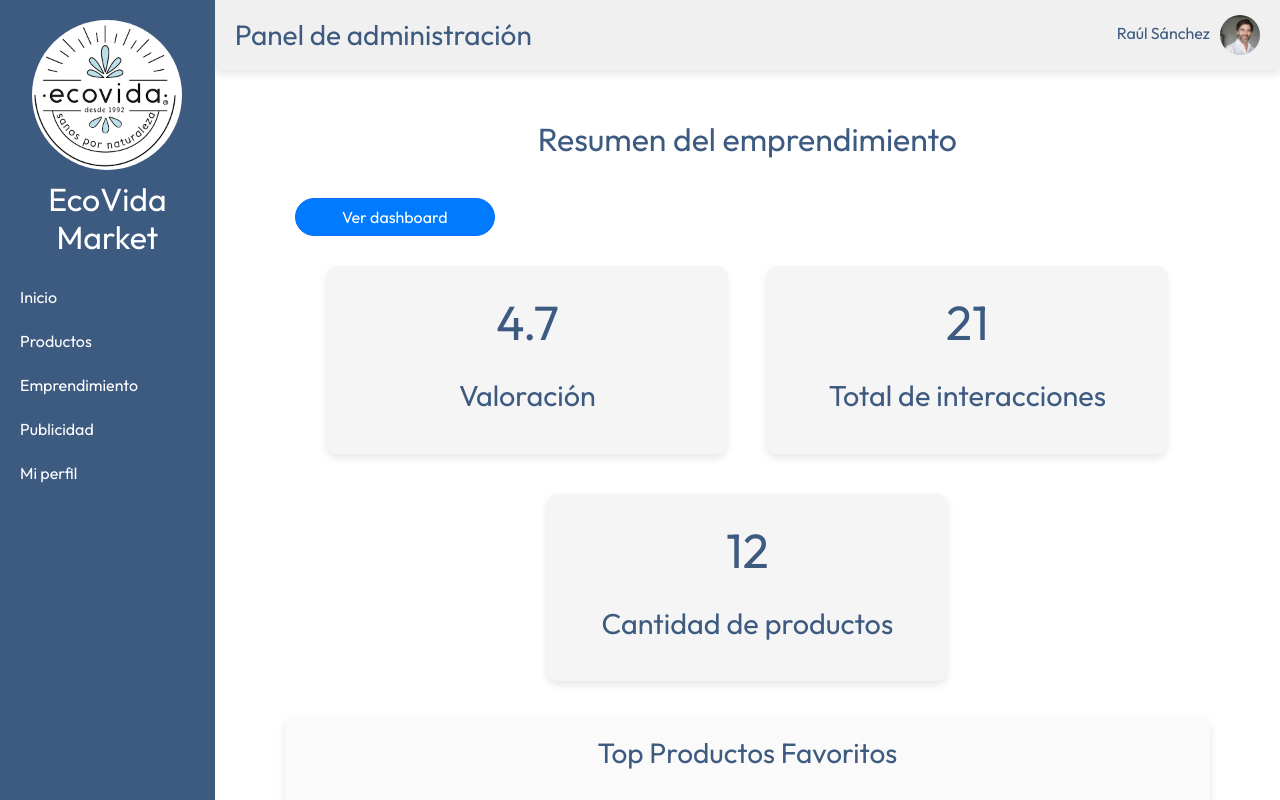
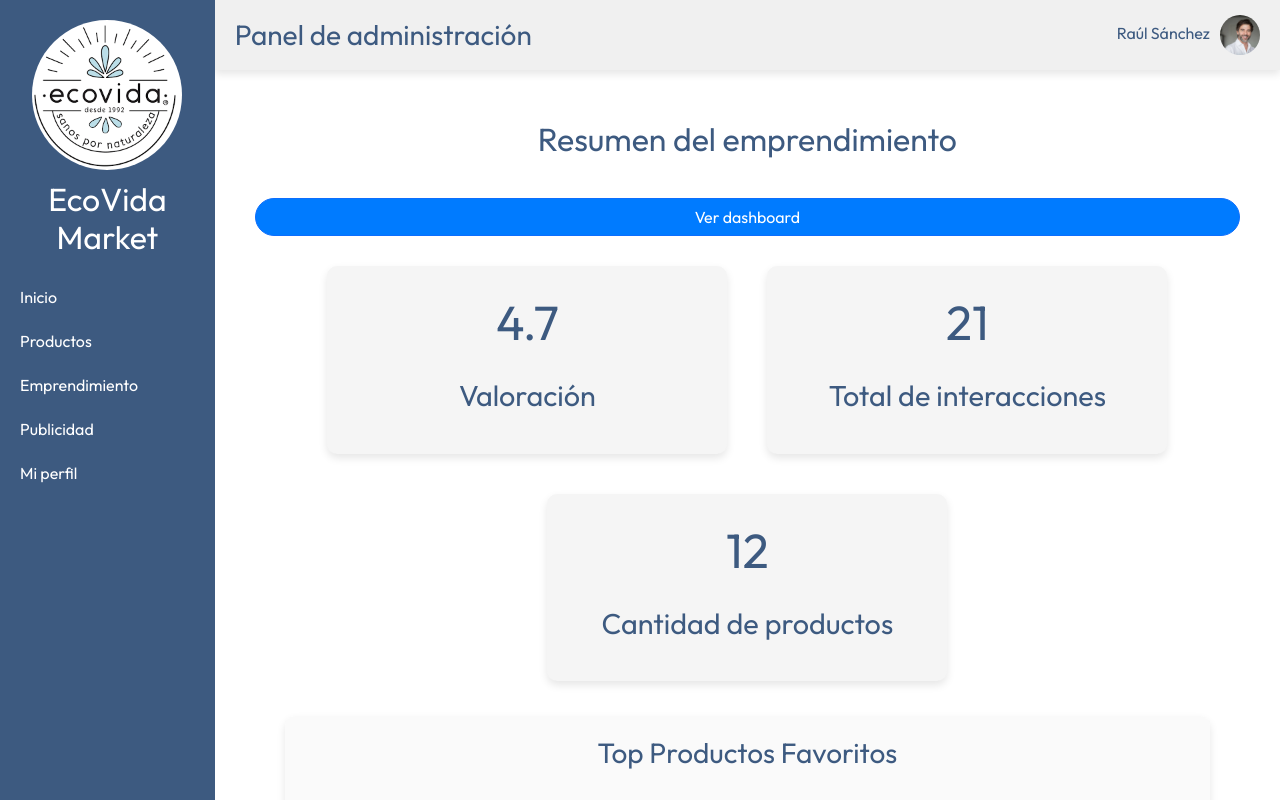
Before and after one commit to msmilena/Emprendo, a React (Create React App) app in the folder Frontend/my-app/: page /homeEmprendedor/1 in a window 1280 px wide. Shown: the top 800 px of the page. Built offline with nearby package versions, Linux system fonts and the light colour scheme; no server answers.

Commit message:
Eliminé el custom buttom del Home Emprendedor, apra que asimile en otros url

```diff
--- a/Frontend/my-app/src/pages/CSS/HomeEmprendedor.css
+++ b/Frontend/my-app/src/pages/CSS/HomeEmprendedor.css
@@ -21,8 +21,8 @@
     text-align: center; /* Centra el texto */
   }
 
-  .custom-button {
+ /* .custom-button {
     width: 200px;
     padding: 10px;
     margin-left: 20px;
-  }
+  }*/
```
